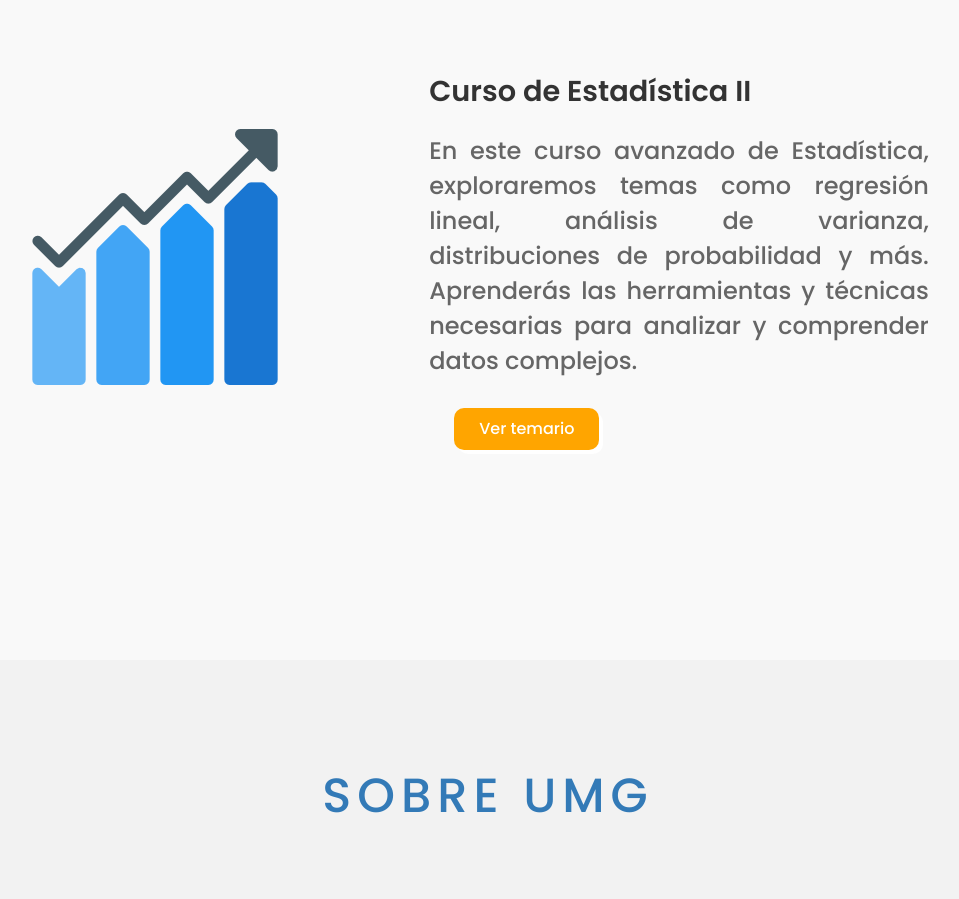
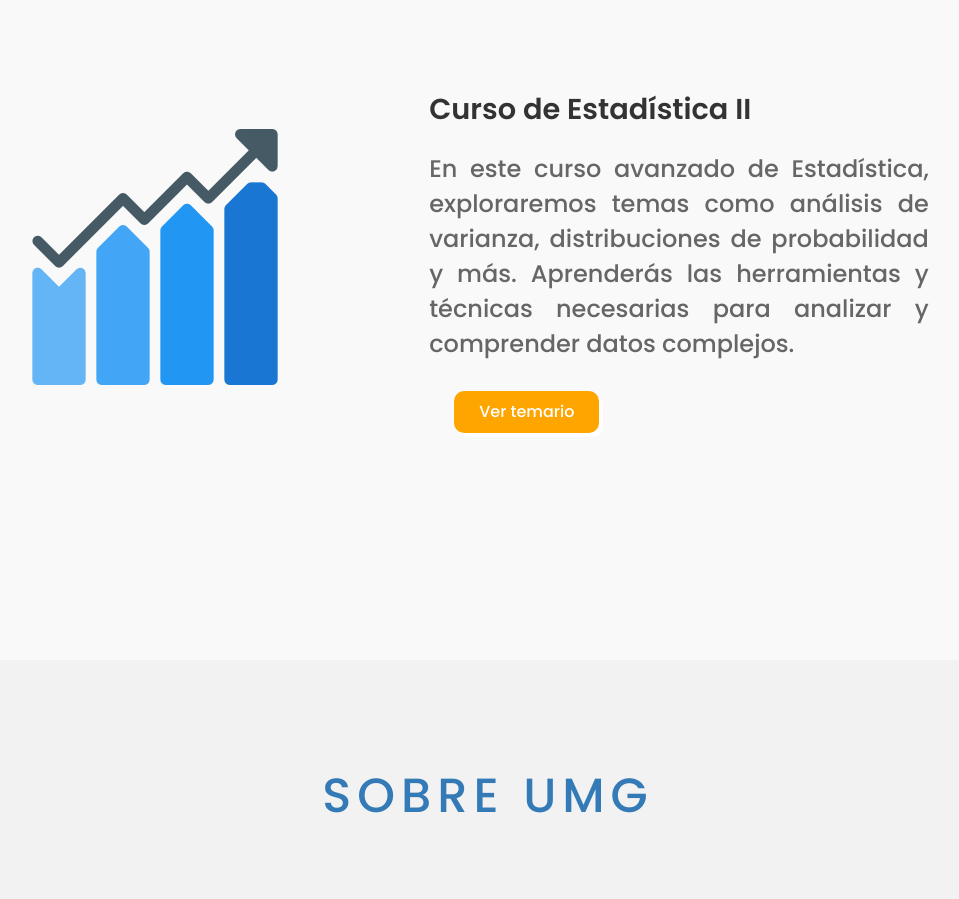
Before and after one commit to Filiberto-Castro/Pagina_web-Estadistica, a plain HTML site: page index.html in a window 1280 px wide. Shown: the part 940-1839 px from the top of the page, without its empty margins (152-1111 px from the left). Drawn offline with nearby package versions, Linux system fonts and the light colour scheme; a web font is replaced by a local one.

Commit message:
corrigiendo errores

```diff
--- a/index.html
+++ b/index.html
@@ -45,7 +45,7 @@
     </div>
     <div class="container">
       <h2>Curso de Estadística II</h2>
-      <p>En este curso avanzado de Estadística, exploraremos temas como regresión lineal, análisis de varianza, distribuciones de probabilidad y más. Aprenderás las herramientas y técnicas necesarias para analizar y comprender datos complejos.</p>
+      <p>En este curso avanzado de Estadística, exploraremos temas como análisis de varianza, distribuciones de probabilidad y más. Aprenderás las herramientas y técnicas necesarias para analizar y comprender datos complejos.</p>
       <a href="#portfolio" class="btn">Ver temario</a>
     </div>
   </section>
```
